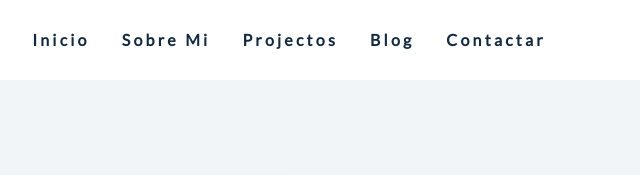
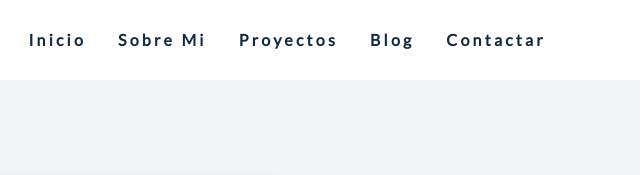
Before and after one commit to topgambajrjdeveloper/dev-cordenadas, a Gatsby site: page /contact in a window 1280 px wide. Shown: the top 175 px of the page, 638-1278 px from the left. Built offline with nearby package versions, Linux system fonts and the light colour scheme; Gatsby itself is replaced by a stand-in of ours; a web font is replaced by a local one.

Commit message:
update links

```diff
--- a/gatsby-config.js
+++ b/gatsby-config.js
@@ -38,8 +38,8 @@ module.exports = {
         // contentTypes: [`jobs`, `projects`, `blogs`, ],
         //singleTypes:[`about` ]
         contentTypes: [`jobs`, `projects`, `blogs`],
+        singleTypes: [`about`],
         queryLimit: 1000, // Default to 100
-        singleTypes: [`about`],
       },
     },
     {
--- a/src/constants/links.js
+++ b/src/constants/links.js
@@ -13,7 +13,7 @@ const data = [
   },
   {
     id: 3,
-    text: "projectos",
+    text: "proyectos",
     url: "/projects/",
   },
   {
```
Also changed, not shown: src/assets/favicon.png (deleted), src/assets/julifoto.png (deleted).
